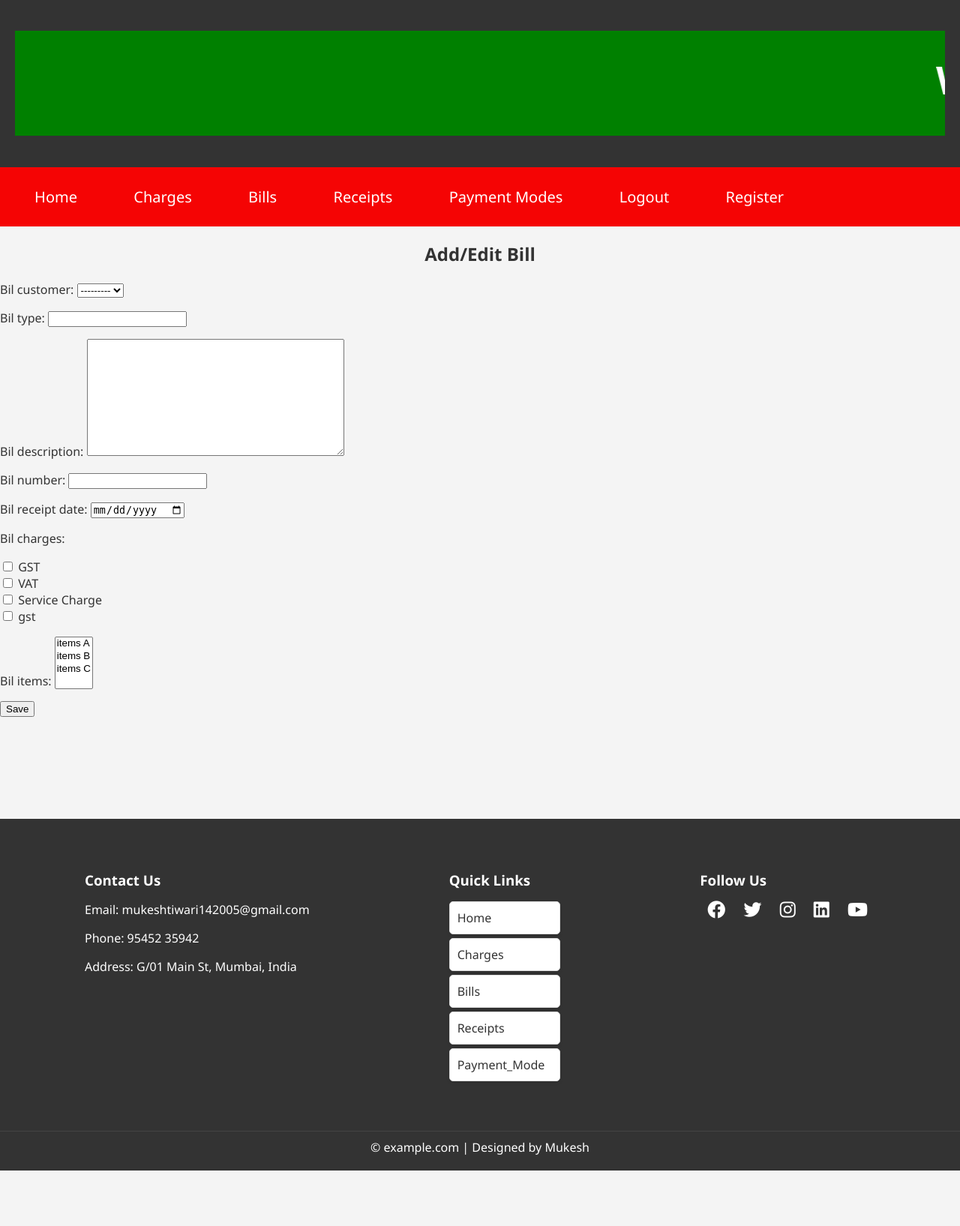
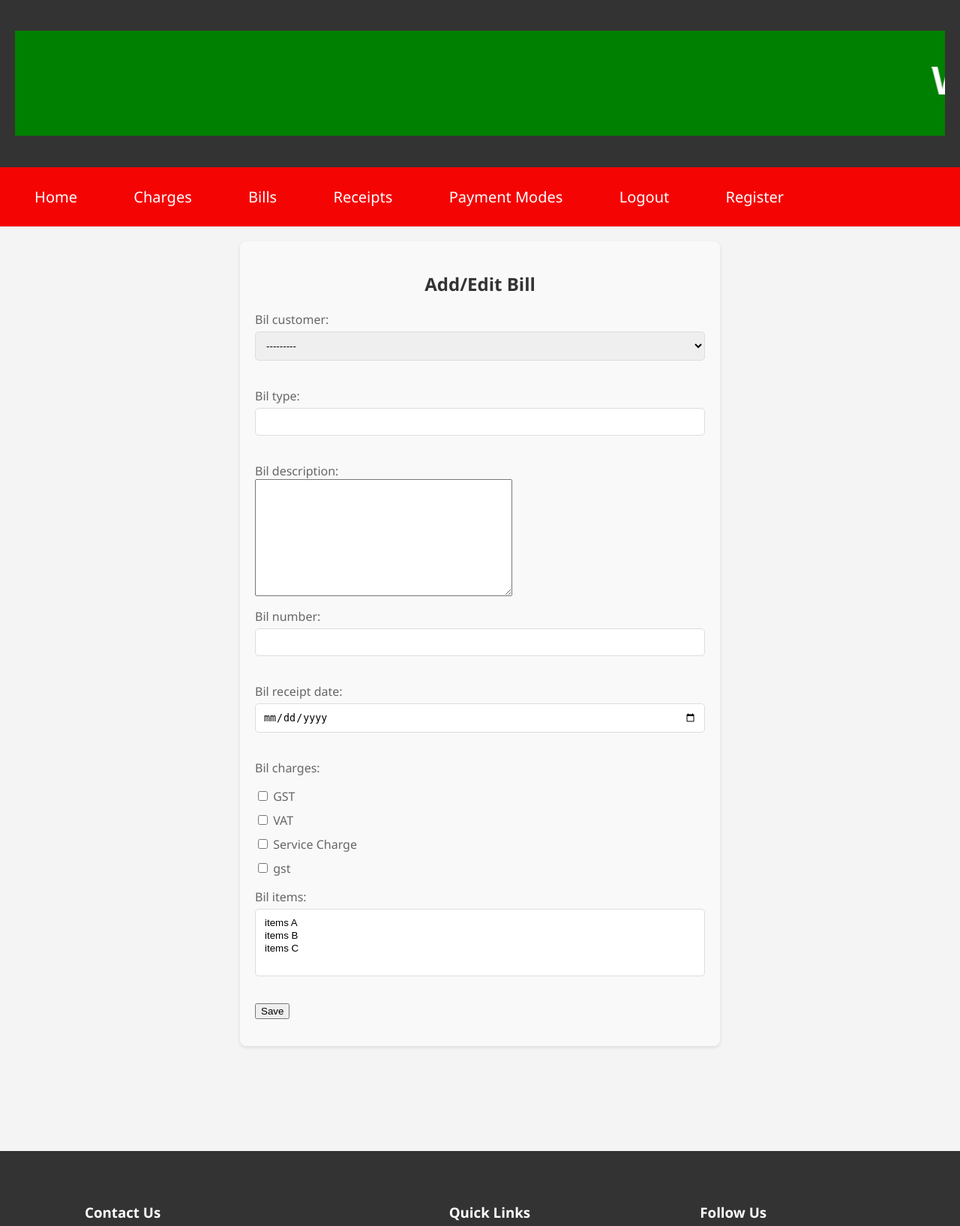
Before and after one commit to Mukeshtiwari123/billingSystem, a Django app: page /bills/add/ in a window 1280 px wide. Shown: the top 1635 px of the page at 75% size. Before the commit the page ends 1561 px from the top, so only its background shows below. Run offline with Django 5.2, Linux system fonts and the light colour scheme; a user stored in the database is signed in; data comes from the database, SQL or seed files in the repository; some libraries are stand-ins or nearby versions.

Commit message:
26/02/2024

```diff
--- a/app/templates/base.html
+++ b/app/templates/base.html
@@ -459,7 +459,76 @@
         background-color: #dc3545;
         color: white;
     }
+/* end of the styling of Payment_mode page */
+/* styling of the bill generation form */
+/* Form Styling */
+.form-bill {
+    max-width: 600px;
+    margin: 20px auto;
+    padding: 20px;
+    background: #f9f9f9;
+    border-radius: 8px;
+    box-shadow: 0 2px 4px rgba(0, 0, 0, 0.1);
+}
 
+.form-bill h2 {
+    margin-bottom: 20px;
+    color: #333;
+}
+
+.form-bill label {
+    display: block;
+    margin-top: 10px;
+    color: #666;
+}
+
+.form-bill input[type="text"],
+.form-bill input[type="date"],
+.form-bill input[type="number"],
+.form-bill select {
+    width: 100%;
+    padding: 10px;
+    margin-top: 5px;
+    margin-bottom: 20px;
+    border-radius: 5px;
+    border: 1px solid #ddd;
+    box-sizing: border-box; /* Makes sure padding doesn't affect the total width */
+}
+
+.form-bill input[type="submit"] {
+    width: auto;
+    padding: 10px 30px;
+    background-color: #0056b3;
+    color: white;
+    border: none;
+    border-radius: 5px;
+    cursor: pointer;
+    transition: background-color 0.3s ease;
+}
+
+.form-bill input[type="submit"]:hover {
+    background-color: #007bff;
+}
+
+.form-bill .form-group {
+    margin-bottom: 15px;
+}
+
+.form-bill .error {
+    color: #ff0000;
+    font-size: 0.875em;
+    margin-top: 5px;
+}
+
+/* Enhancements for accessibility */
+.form-bill input[type="text"]:focus,
+.form-bill input[type="date"]:focus,
+.form-bill input[type="number"]:focus,
+.form-bill select:focus {
+    border-color: #007bff;
+    box-shadow: 0 0 0 0.2rem rgba(0,123,255,.25);
+}
+/* end to styling the bill generation form  */
     .footer {
         position: relative;
         bottom: 0;
--- a/app/templates/bills/bill_form.html
+++ b/app/templates/bills/bill_form.html
@@ -1,10 +1,12 @@
 {% extends 'base.html' %}
 
 {% block content %}
+<div class="form-bill">
   <h2>Add/Edit Bill</h2>
   <form method="post">
     {% csrf_token %}
     {{ form.as_p }}
     <button type="submit">Save</button>
   </form>
+</div>
 {% endblock %}
--- a/app/templates/charges/charge_form.html
+++ b/app/templates/charges/charge_form.html
@@ -2,10 +2,12 @@
 {% extends 'base.html' %}
 
 {% block content %}
+<div class="form-bill">
   <h2>Add/Edit Charge</h2>
   <form method="post">
     {% csrf_token %}
     {{ form.as_p }}
     <button type="submit">Save</button>
   </form>
+</div>
 {% endblock %}
--- a/app/templates/receipts/receipt_form.html
+++ b/app/templates/receipts/receipt_form.html
@@ -1,10 +1,12 @@
 {% extends 'base.html' %}
 
 {% block content %}
+<div class="form-bill">
   <h2>Add/Edit Receipt</h2>
   <form method="post">
     {% csrf_token %}
     {{ form.as_p }}
     <button type="submit">Save</button>
   </form>
+</div>
 {% endblock %}
```
